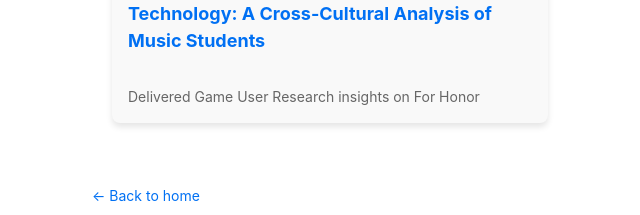
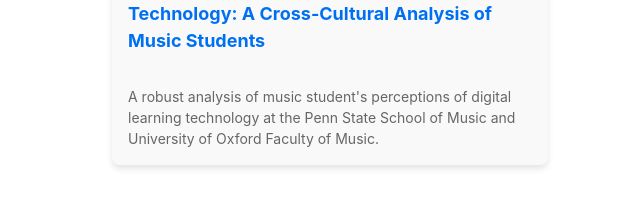
Before and after one commit to dvdhutch/dvdhutch-personal-site, a Next.js app: page /portfolio in a window 1280 px wide. Shown: the part 2152-2367 px from the top of the page, without its empty margins (310-950 px from the left). Built offline with nearby package versions, Linux system fonts and the light colour scheme.

Commit message:
Update index.js

```diff
--- a/pages/portfolio/index.js
+++ b/pages/portfolio/index.js
@@ -27,7 +27,7 @@
     },
     {
       title: 'Student Perceptions of Digital Learning Technology: A Cross-Cultural Analysis of Music Students',
-      description: 'Delivered Game User Research insights on For Honor',
+      description: 'A robust analysis of music student\'s perceptions of digital learning technology at the Penn State School of Music and University of Oxford Faculty of Music.',
       imageUrl: 'https://media.architecturaldigest.com/photos/563000c2bf2db2f83856e12c/16:9/w_3040,h_1710,c_limit/harry-potter-sets-christ-church-college-oxford15.jpg',
       slug: 'thesis',
     },
```
